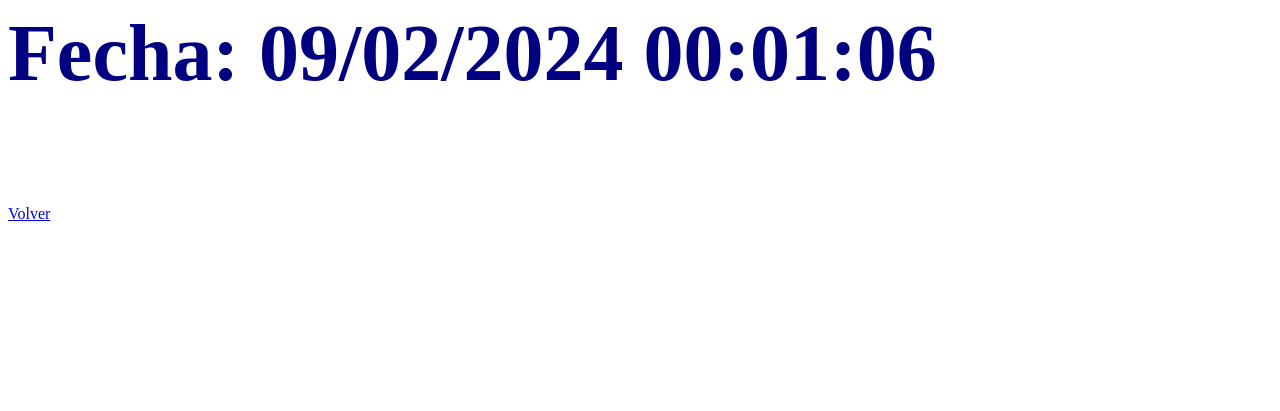
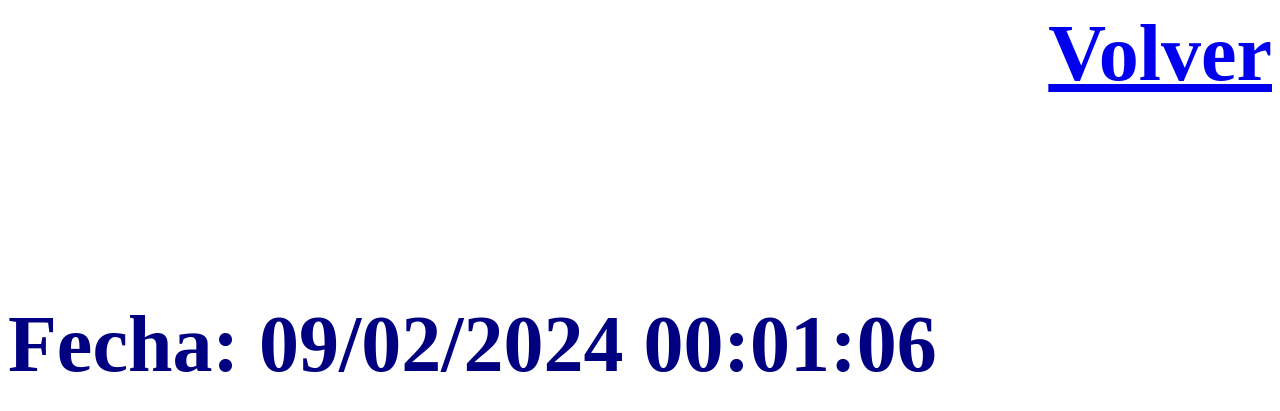
Before and after one commit to TitoAhumada/Rahumada, a PHP site: page /mostrar_rut.php in a window 1280 px wide. Shown: the top 411 px of the page. Run offline with PHP 8.4, Linux system fonts and the light colour scheme; data that the repository does not hold is empty.

Commit message:
Add files via upload

```diff
--- a/mostrar_rut.php
+++ b/mostrar_rut.php
@@ -17,12 +17,8 @@
     </head>
 
     <body>
-
+        <h5><a href="rut_grande.php">Volver</a></h4>
         <h3><?php echo $rut; ?> </h3>
         <h4><?php echo "Fecha: ".$fecha_y_hora ;?> </h4>
-        <a href="rut_grande.php">Volver</a>
-
-
-
     </body>
 </html>
--- a/rut_grande.php
+++ b/rut_grande.php
@@ -7,7 +7,7 @@
 
         <form method="POST" action="mostrar_rut.php">
             Ingrese rut:
-            <input type="text" name="rut" class="rut" required placeholder="19995222-K">
+            <input type="text" size=50 style="height:300px" name="rut" class="rut" required placeholder="19995222-K">
 
             <button type="submit">Enviar</button>
         </form>
--- a/styles/rut_grande.css
+++ b/styles/rut_grande.css
@@ -3,18 +3,21 @@ h3 {
     color: navy;
     font-size: 200px;
     text-align: center;
-    position: relative;
-    top:100px;
+    position: static;
+    top:50px;
 }
 
 h4 {
     color: navy;
     font-size: 80px;
     top:100px;
+    position: static;
+}
+
+h5 {
+    color: navy;
+    font-size: 80px;
+    text-align: right;
+    position: static;
 
 }
-
-.rut{
-    width: 400px;
-
-}
```
